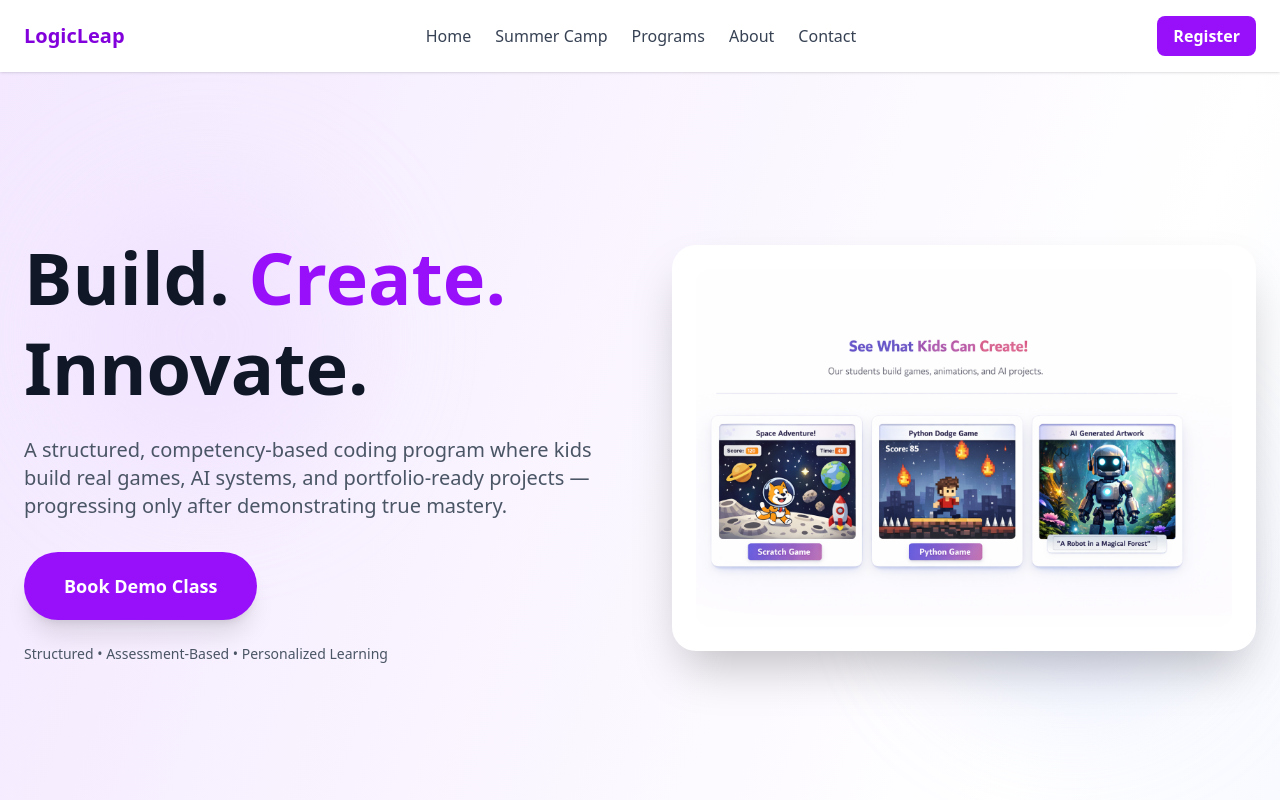
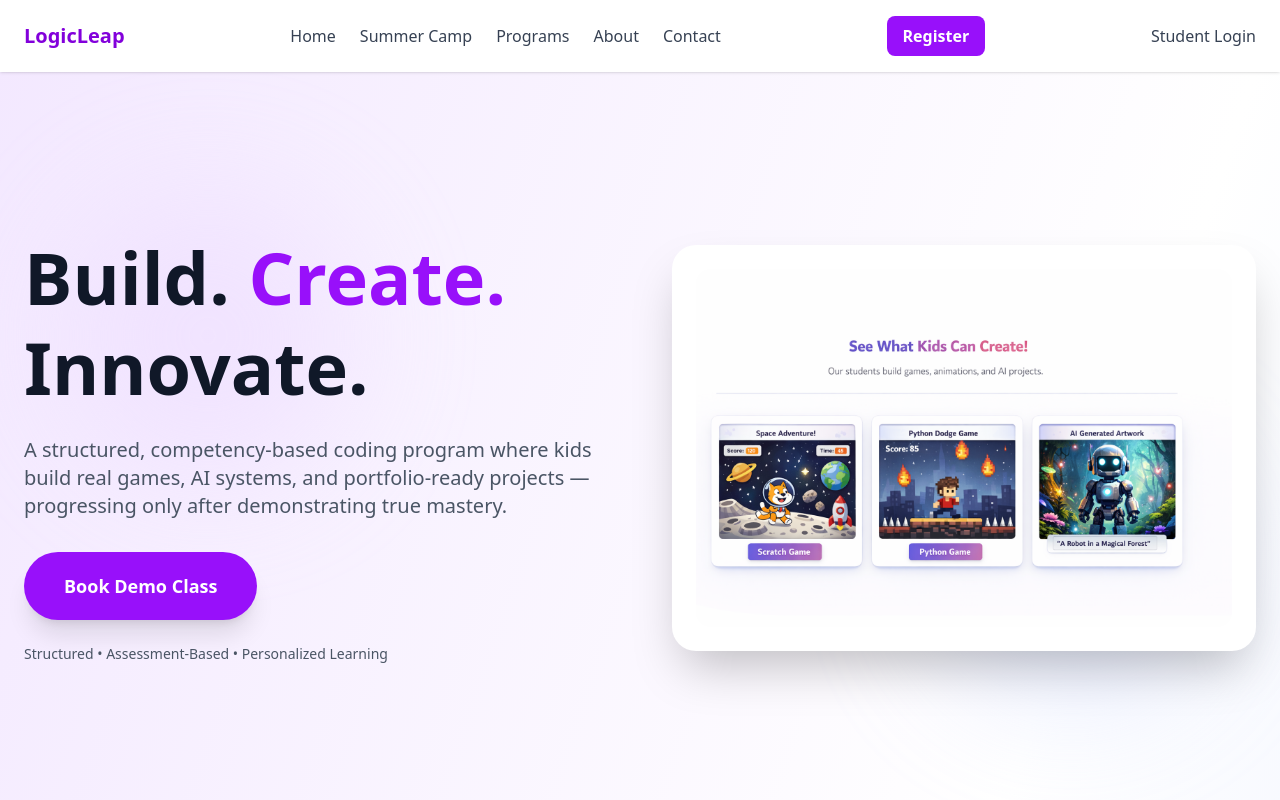
Before and after one commit to srushteesingh/logicleap-platform, a Next.js app: page / in a window 1280 px wide. Shown: the top 800 px of the page. Built offline with nearby package versions, Linux system fonts and the light colour scheme.

Commit message:
improved header

```diff
--- a/app/layout.tsx
+++ b/app/layout.tsx
@@ -1,6 +1,7 @@
 import type { Metadata } from "next";
 import { Geist, Geist_Mono } from "next/font/google";
 import "./globals.css";
+import Link from "next/link";
 
 const geistSans = Geist({
   variable: "--font-geist-sans",
@@ -26,27 +27,30 @@ export default function RootLayout({
     <html lang="en">
       <body className="relative min-h-screen bg-gradient-to-br from-purple-100 via-white to-indigo-100 text-gray-900 antialiased overflow-x-hidden">
         {/* HEADER */}
-        <header className="w-full bg-white shadow-sm">
+        <header className="w-full bg-white shadow-sm sticky top-0 z-50">
           <div className="max-w-7xl mx-auto px-6 py-4 flex justify-between items-center">
             {/* Logo */}
             <div className="text-xl font-bold text-purple-700">LogicLeap</div>
 
             {/* Navigation */}
             <nav className="flex gap-6 text-gray-700 font-medium">
-              <a href="/">Home</a>
-              <a href="/summer-camp">Summer Camp</a>
-              <a href="#">Programs</a>
-              <a href="#">About</a>
-              <a href="#">Contact</a>
+              <Link href="/">Home</Link>
+              <Link href="/summer-camp">Summer Camp</Link>
+              <Link href="#">Programs</Link>
+              <Link href="#">About</Link>
+              <Link href="#">Contact</Link>
             </nav>
 
             {/* CTA */}
-            <a
+            <Link
               href="/summer-camp"
               className="bg-purple-600 text-white px-4 py-2 rounded-lg font-semibold"
             >
               Register
-            </a>
+            </Link>
+            <Link href="/student-login" className="text-gray-700 font-medium">
+              Student Login
+            </Link>
           </div>
         </header>
 
```
